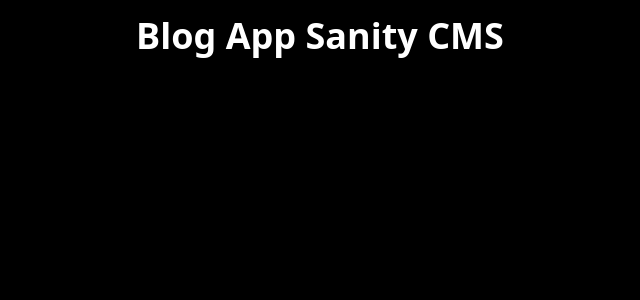
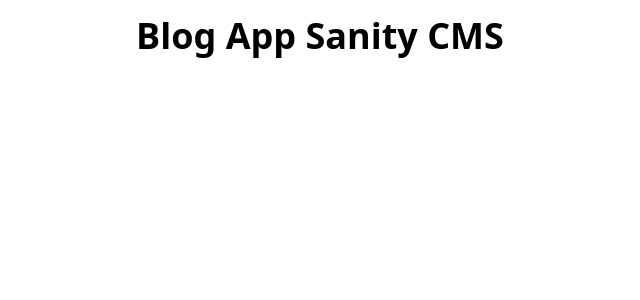
Before and after one commit to AhmedShaykh/Blog-App, a Next.js app: page / in a window 1280 px wide. Shown: the top 300 px of the page, without its empty margins (320-960 px from the left). Built offline with nearby package versions, Linux system fonts and the light colour scheme.

Commit message:
Add Data

```diff
--- a/app/page.tsx
+++ b/app/page.tsx
@@ -2,8 +2,8 @@
 
 const Home: FC = () => {
     return (
-        <div className="bg-black h-screen flex justify-center py-4">
-            <h1 className="text-white font-bold text-4xl">Blog App Sanity CMS</h1>
+        <div className="h-screen flex justify-center py-4">
+            <h1 className="font-bold text-4xl">Blog App Sanity CMS</h1>
         </div>
     )
 };
```
